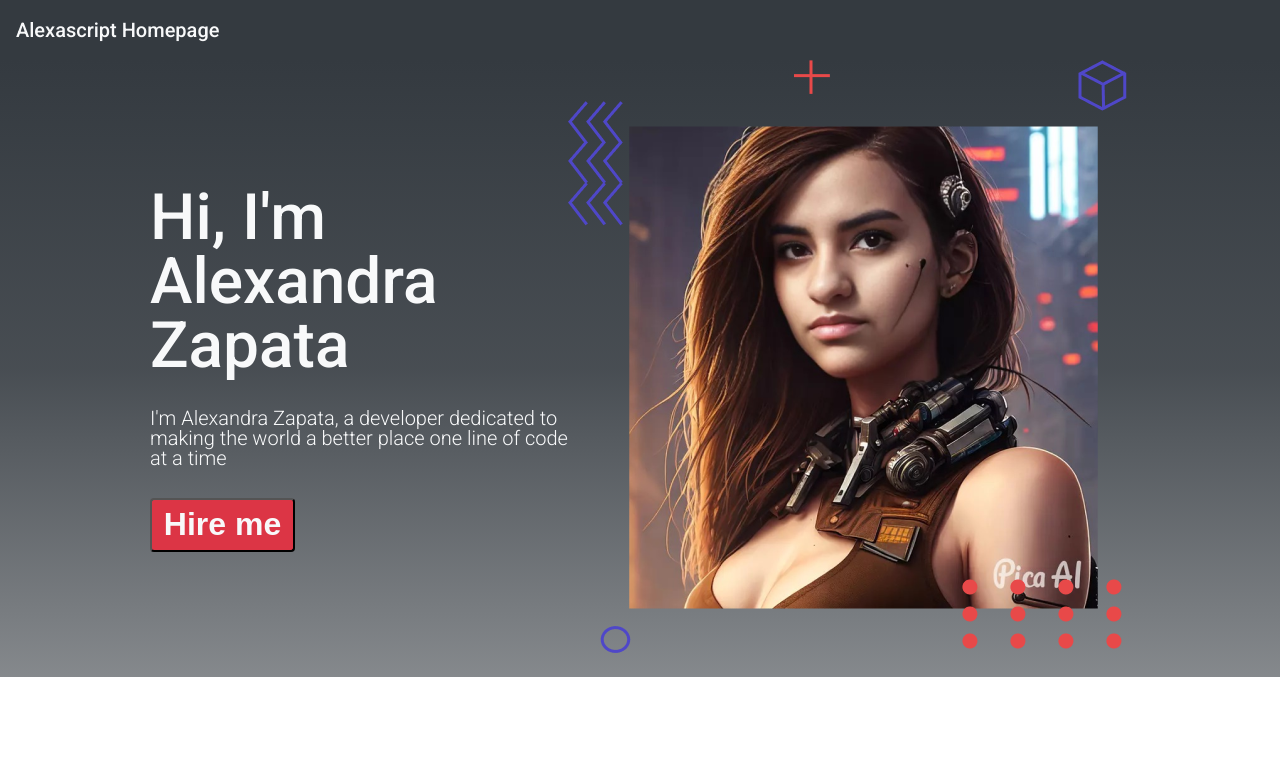
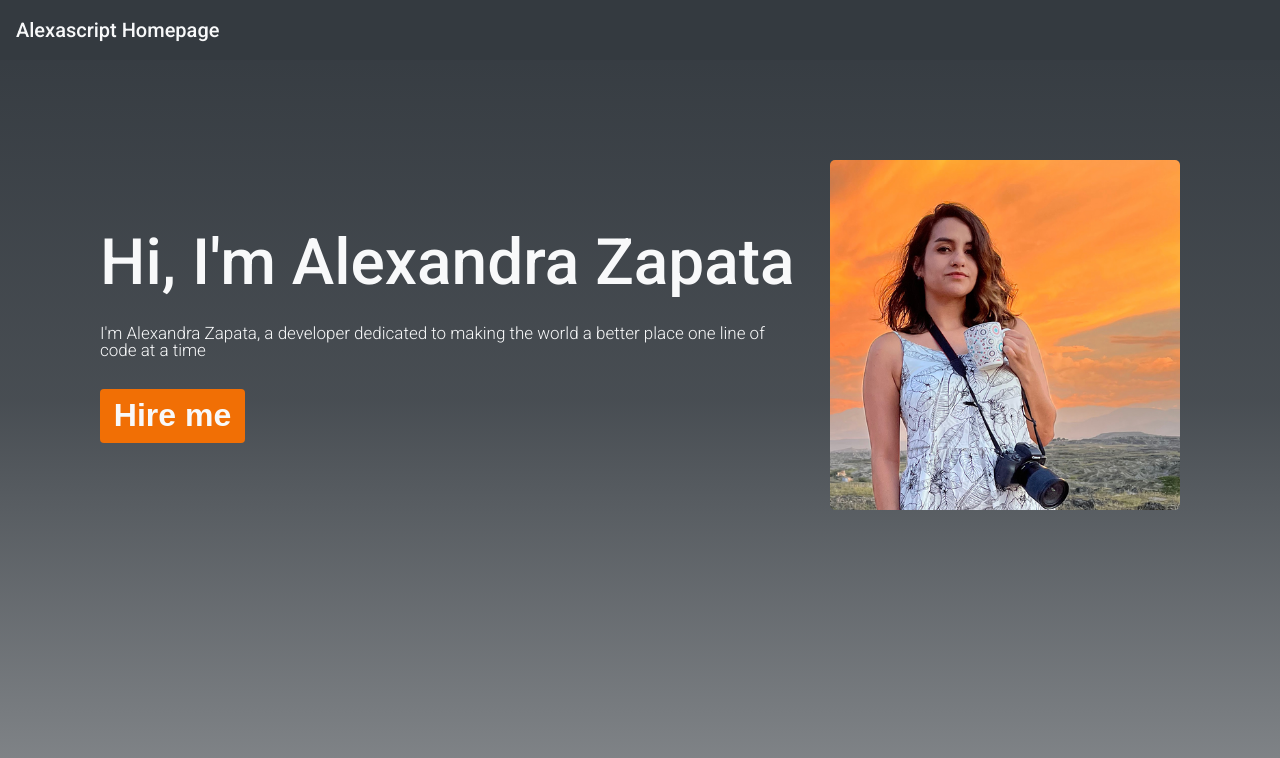
Before and after one commit to alexascript/alexascript-webpage, a React (Create React App) app in the folder react/alexascript/: page / in a window 1280 px wide. Shown: the top 758 px of the page. Built offline with nearby package versions, Linux system fonts and the light colour scheme.

Commit message:
changes photo, styles and creates anchor tag to linked in

```diff
--- a/react/alexascript/src/App.css
+++ b/react/alexascript/src/App.css
@@ -1,3 +1,12 @@
 .App {
+  width: 100%;
+  height: 100%;
+  min-height: 100vh;
   position: relative;
+  background-image: linear-gradient(
+    to bottom,
+    rgba(52, 58, 64, 1),
+    rgba(52, 58, 64, 0.9),
+    rgba(52, 58, 64, 0.6)
+  );
 }
--- a/react/alexascript/src/components/hero/hero.css
+++ b/react/alexascript/src/components/hero/hero.css
@@ -2,17 +2,11 @@
   display: flex;
   flex-direction: row;
   justify-content: center;
-  background-image: linear-gradient(
-    to bottom,
-    rgba(52, 58, 64, 1),
-    rgba(52, 58, 64, 0.9),
-    rgba(52, 58, 64, 0.6)
-  );
   font-family: "Roboto";
   font-size: 20px;
   font-weight: 500;
   color: #f8f9fa;
-  padding-inline: 150px;
+  padding: 100px;
 }
 
 .hero__content {
@@ -29,14 +23,27 @@
 
 .hero__text {
   font-weight: 300;
+  font-size: 17px;
+  padding-right: 50px;
+}
+
+.hero__pic {
+  width: 350px;
+  border-radius: 5px;
 }
 
 .hero__btn {
   width: 145px;
   height: 54px;
-  background-color: #dc3545;
+  background-color: #f16f05;
   font-size: 32px;
   font-weight: 600;
   color: #f8f9fa;
   border-radius: 4px;
+  border: none;
+  cursor: pointer;
 }
+
+.hero__btn:hover {
+  background-color: rgb(111, 98, 5);
+}
--- a/react/alexascript/src/components/hero/hero.js
+++ b/react/alexascript/src/components/hero/hero.js
@@ -6,10 +6,16 @@
       <div className="hero__content">
         <h1 className="hero__title"> {title} </h1>
         <p className="hero__text">{text}</p>
-        <button className="hero__btn">{buttonCopy}</button>
+        <a href="https://www.linkedin.com/in/alexascript/" target="blank">
+          <button className="hero__btn">{buttonCopy}</button>
+        </a>
       </div>
       <div className="hero__img">
-        <img src={imageUrl} alt="cyberpunk visual concept" />
+        <img
+          className="hero__pic"
+          src={imageUrl}
+          alt="cyberpunk visual concept"
+        />
       </div>
     </article>
   );
```
Also changed, not shown: react/alexascript/public/hero-pic.png.
